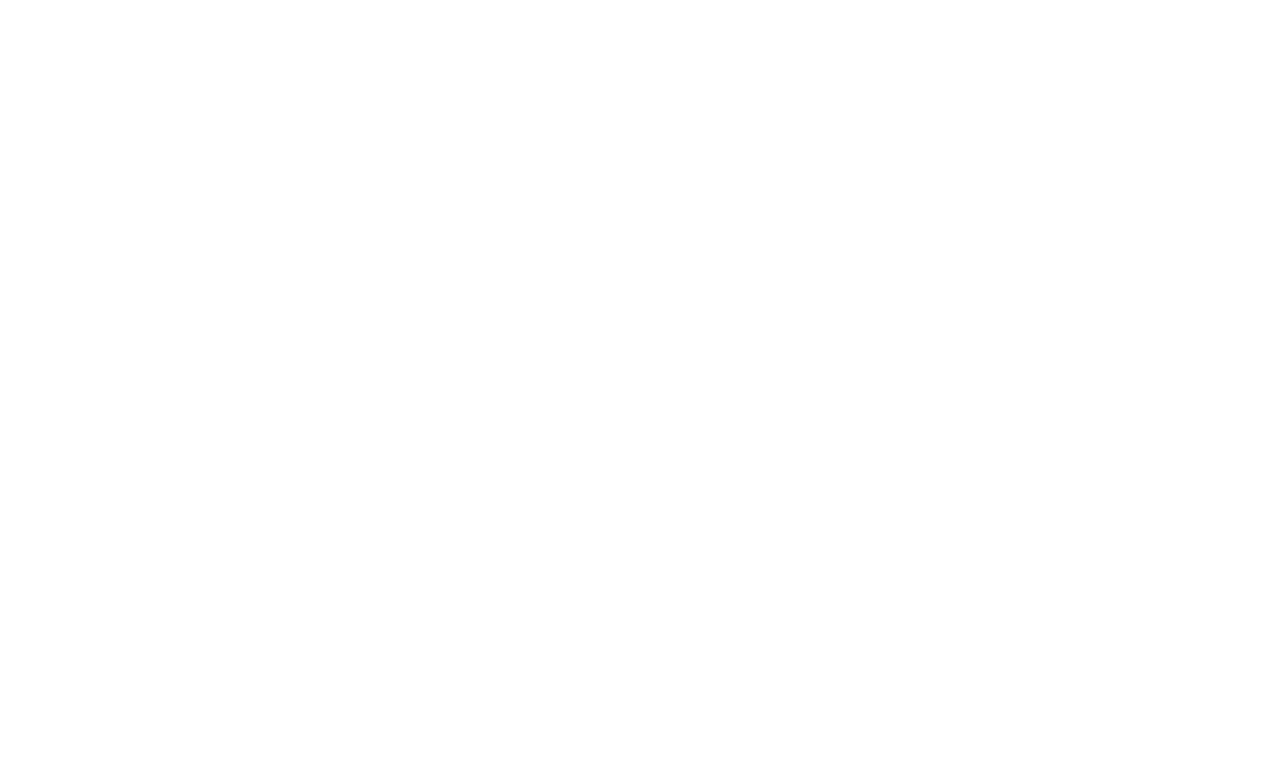
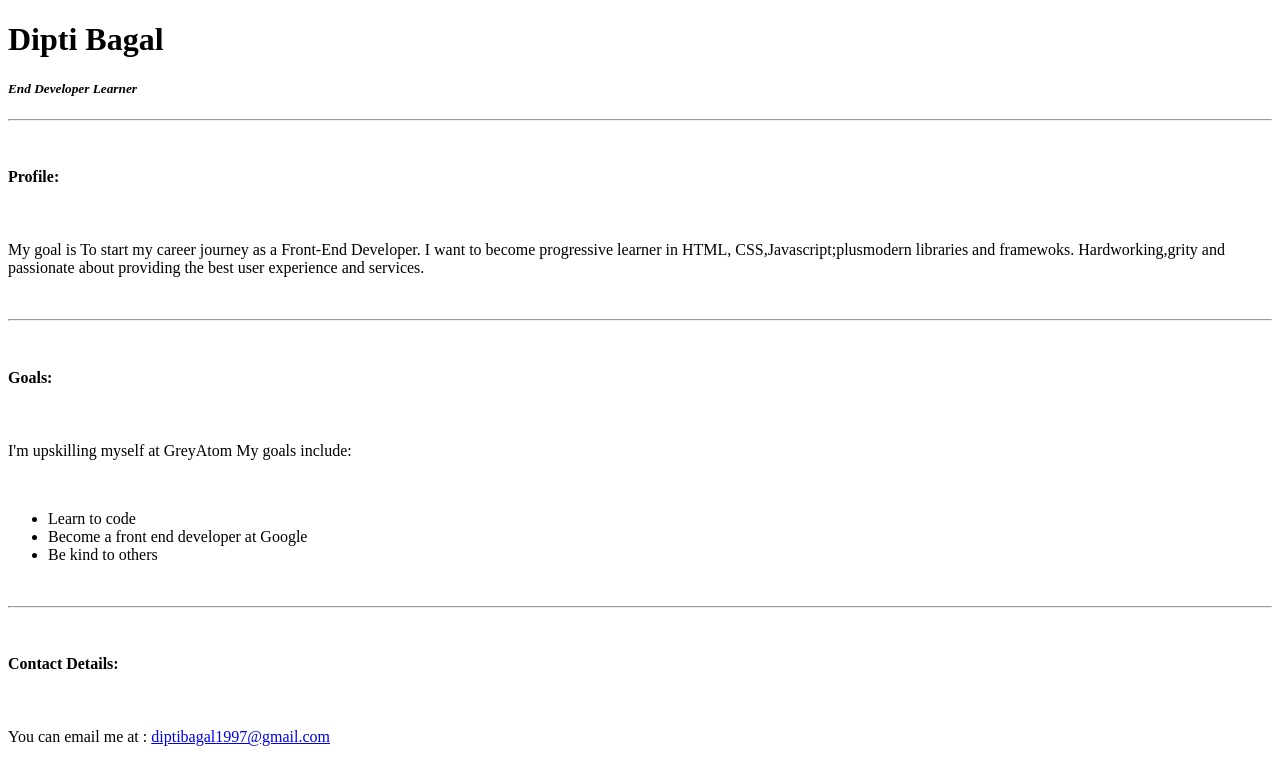
Before and after one commit to BagalDipti/personal-portfolio-page, a plain HTML site: page index.html in a window 1280 px wide. Drawn offline with Linux system fonts and the light colour scheme.

Commit message:
Update index.html

```diff
--- a/index.html
+++ b/index.html
@@ -1 +1,42 @@
 <!-- Add your HTML Code here -->
+<!DOCTYPE html>
+<html>
+    <head>
+    <title>Job Profile</title>
+    <link href="style.css" type="text/css" rel="stylesheet">
+
+
+</head>
+<body>
+  <div class="profileBody">
+    <h1>Dipti Bagal</h1>
+
+    <h5><i> End Developer Learner</i></h4>
+    <hr></hr><br>
+
+      <p><h4>Profile:</h4></p><br>
+      <p>
+           My goal is To start my career journey as a Front-End Developer. I want to become progressive learner in HTML,
+          CSS,Javascript;plusmodern libraries and framewoks. Hardworking,grity and passionate about
+          providing the best user experience and services.
+      </p><br>
+      <hr></hr><br>
+
+      <p><h4>Goals:</h4></p><br>
+      <p>I'm upskilling myself at GreyAtom My goals include:</p><br>
+      <ul>
+          <li>Learn to code</li>
+          <li>Become a front end developer at Google</li>
+          <li>Be kind to others</li>
+      </ul><br>
+      <hr></hr><br>
+      <p><h4>Contact Details:</h4></p><br>
+      <p>You can email me at :
+          <a href="diptibagal1997@gmail.com">diptibagal1997@gmail.com</a>
+      </p>
+
+  </div>
+
+</body>
+
+</html>
```
